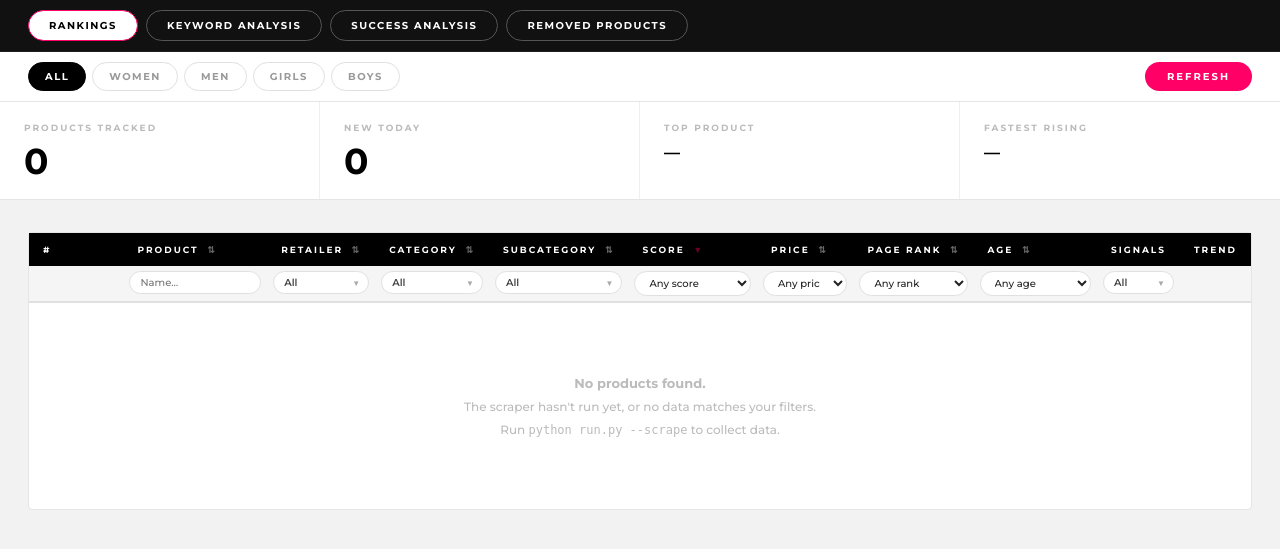
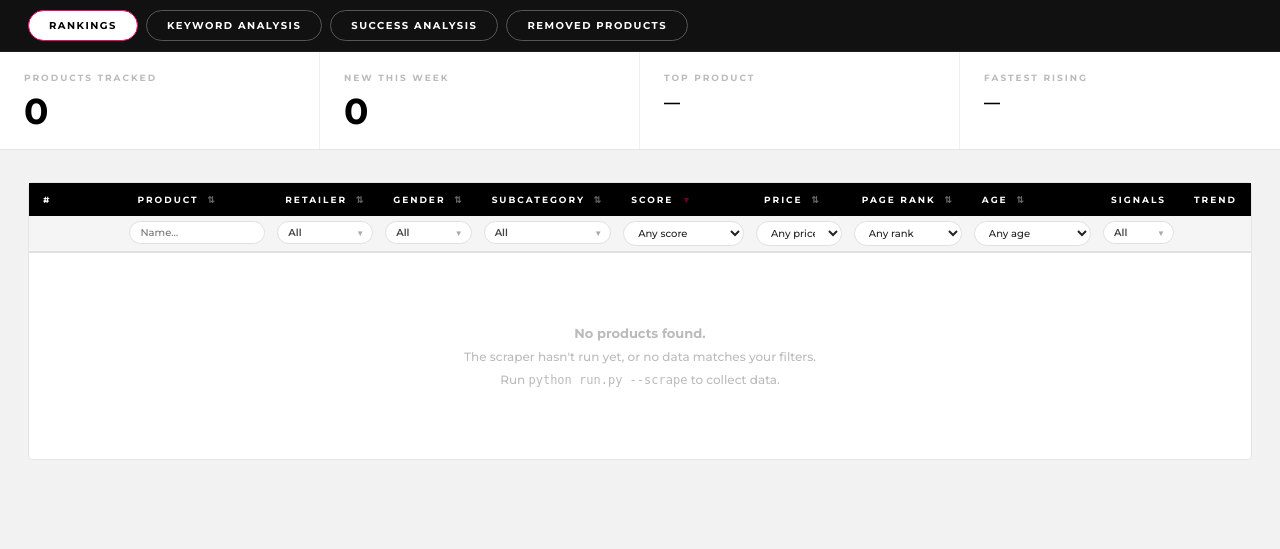
Before and after one commit to ShoeDataAutomatic/mrd-tracker, a Flask app: page / in a window 1280 px wide. Shown: the part 50-599 px from the top of the page. Run offline with Flask 3, Linux system fonts and the light colour scheme; data that the repository does not hold is empty.

Commit message:
<description>

```diff
--- a/dashboard/app.py
+++ b/dashboard/app.py
@@ -99,24 +99,50 @@ def api_product(product_id):
 
 @app.route('/api/stats')
 def api_stats():
-    retailer = request.args.get('retailer') or None
-    products = db.get_all_products(retailer=retailer)
-    top      = scorer.get_rankings(limit=1, retailer=retailer)
+    from datetime import date, timedelta
 
-    from datetime import date, timedelta
-    today     = date.today().isoformat()
-    yesterday = (date.today() - timedelta(days=1)).isoformat()
+    retailer      = request.args.get('retailer') or None
+    products      = db.get_all_products(retailer=retailer)
+    top           = scorer.get_rankings(limit=1, retailer=retailer)
 
-    new_today = sum(
+    today         = date.today()
+    week_ago      = (today - timedelta(days=7)).isoformat()
+    two_weeks_ago = (today - timedelta(days=14)).isoformat()
+
+    new_this_week = sum(
         1 for p in products
-        if p.get('first_seen', '') >= today
+        if p.get('first_seen', '') >= week_ago
     )
 
+    # Fastest rising: product with the biggest average daily score improvement
+    # comparing the last 7 days to the 7 days before that.
+    rankings = scorer.get_rankings(limit=9999, days=14, retailer=retailer)
+    fastest_rising       = None
+    fastest_rising_delta = None
+    best_delta           = 0
+
+    for p in rankings:
+        history = p.get('score_history') or []
+        recent  = [h['score'] for h in history if h.get('scored_date', '') >= week_ago]
+        prev    = [h['score'] for h in history
+                   if two_weeks_ago <= h.get('scored_date', '') < week_ago]
+        if recent and prev:
+            recent_avg = sum(recent) / len(recent)
+            prev_avg   = sum(prev)   / len(prev)
+            if prev_avg > 0:
+                delta = round(((recent_avg - prev_avg) / prev_avg) * 100)
+                if delta > best_delta:
+                    best_delta           = delta
+                    fastest_rising       = p['name']
+                    fastest_rising_delta = delta
+
     return jsonify({
-        'total_products': len(products),
-        'new_today':      new_today,
-        'top_product':    top[0]['name'] if top else '—',
-        'top_score':      top[0]['total_score'] if top else 0,
+        'total_products':       len(products),
+        'new_this_week':        new_this_week,
+        'top_product':          top[0]['name'] if top else '—',
+        'top_score':            top[0]['total_score'] if top else 0,
+        'fastest_rising':       fastest_rising,
+        'fastest_rising_delta': fastest_rising_delta,
     })
 
 
--- a/dashboard/templates/index.html
+++ b/dashboard/templates/index.html
@@ -311,24 +311,13 @@
 <!-- ═══════════════════════ RANKINGS TAB ═══════════════════════ -->
 <div id="tab-rankings">
 
-  <div class="category-pills" style="justify-content:space-between">
-    <div style="display:flex;gap:6px">
-      <button class="pill active" onclick="setCategory('')">All</button>
-      <button class="pill" onclick="setCategory('women')">Women</button>
-      <button class="pill" onclick="setCategory('men')">Men</button>
-      <button class="pill" onclick="setCategory('girls')">Girls</button>
-      <button class="pill" onclick="setCategory('boys')">Boys</button>
-    </div>
-    <button class="btn-refresh" onclick="loadAll()">Refresh</button>
-  </div>
-
   <div class="stats">
     <div class="stat-card">
       <div class="label">Products tracked</div>
       <div class="value" id="stat-total">—</div>
     </div>
     <div class="stat-card">
-      <div class="label">New today</div>
+      <div class="label">New this week</div>
       <div class="value" id="stat-new">—</div>
     </div>
     <div class="stat-card">
@@ -361,7 +350,7 @@
             <th style="width:58px" class="no-sort"></th>
             <th class="sortable" data-col="name">Product<span class="sort-icon"></span></th>
             <th class="sortable" data-col="retailer">Retailer<span class="sort-icon"></span></th>
-            <th class="sortable" data-col="category">Category<span class="sort-icon"></span></th>
+            <th class="sortable" data-col="category">Gender<span class="sort-icon"></span></th>
             <th class="sortable" data-col="subcategory">Subcategory<span class="sort-icon"></span></th>
             <th class="sortable sort-desc" data-col="total_score">Score<span class="sort-icon"></span></th>
             <th class="sortable" data-col="latest_price">Price<span class="sort-icon"></span></th>
@@ -445,7 +434,7 @@
     </div>
     <div>
       <select id="kw-filter-category" onchange="loadKeywords()">
-        <option value="">All categories</option>
+        <option value="">All genders</option>
         <option value="women">Women</option>
         <option value="men">Men</option>
         <option value="girls">Girls</option>
@@ -528,7 +517,7 @@
     </div>
     <div>
       <select id="md-filter-category" onchange="loadMarkdown()">
-        <option value="">All categories</option>
+        <option value="">All genders</option>
         <option value="women">Women</option>
         <option value="men">Men</option>
         <option value="girls">Girls</option>
@@ -925,11 +914,11 @@ async function loadStats() {
   const res = await fetch('/api/stats');
   const d   = await res.json();
   document.getElementById('stat-total').textContent     = d.total_products;
-  document.getElementById('stat-new').textContent       = d.new_today;
+  document.getElementById('stat-new').textContent       = d.new_this_week;
   document.getElementById('stat-top').textContent       = cap(d.top_product);
   document.getElementById('stat-top-score').textContent = d.top_score ? `${d.top_score.toFixed(0)} pts` : '';
   document.getElementById('stat-rising').textContent    = d.fastest_rising ? cap(d.fastest_rising) : '—';
-  document.getElementById('stat-rising-sub').textContent= d.fastest_rising_delta ? `+${d.fastest_rising_delta}% this week` : '';
+  document.getElementById('stat-rising-sub').textContent= d.fastest_rising_delta ? `+${d.fastest_rising_delta}% vs prev week` : '';
   document.getElementById('header-time').textContent    =
     new Date().toLocaleTimeString('en-GB', {hour:'2-digit',minute:'2-digit'});
 }
```
